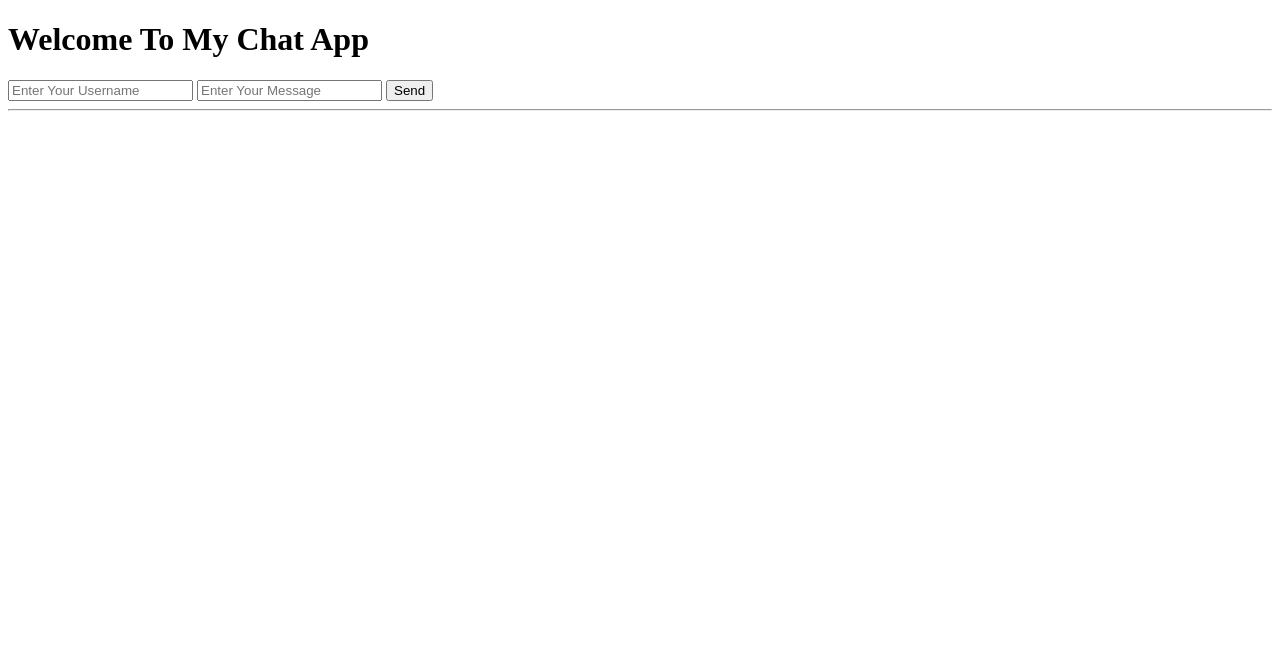
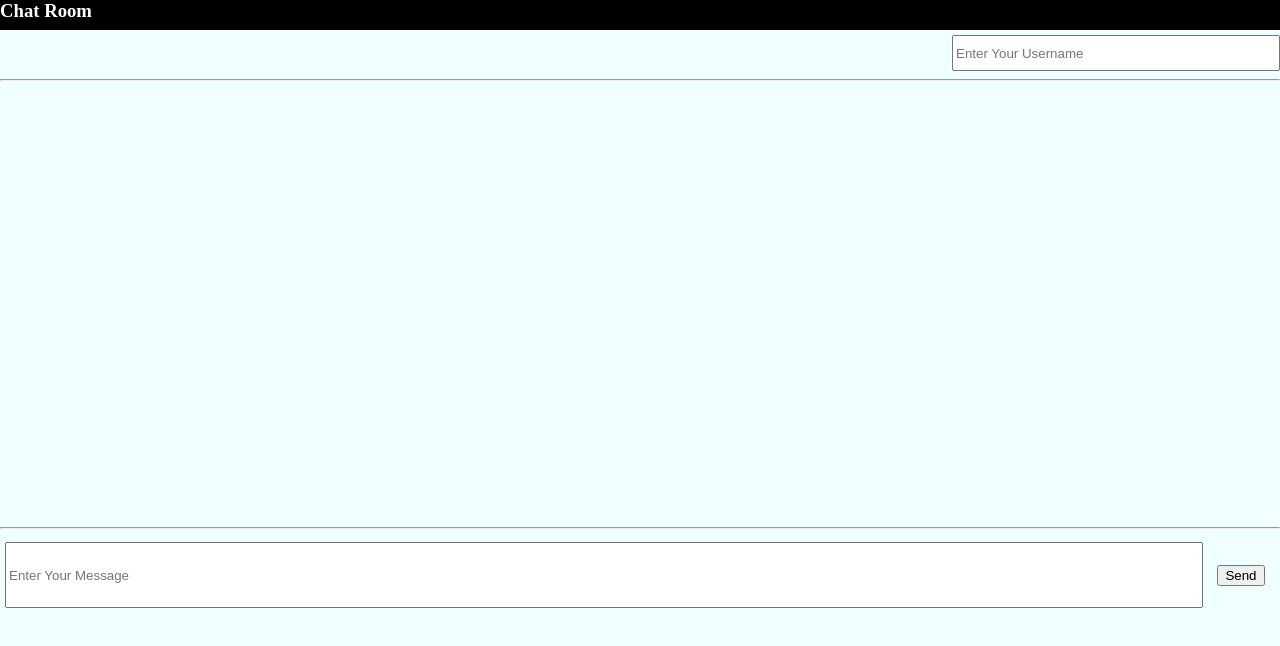
Before and after one commit to spandita46/nod-chat-app, a plain HTML site: page public/index.html in a window 1280 px wide. Drawn offline with nearby package versions, Linux system fonts and the light colour scheme; no server answers.

Commit message:
More styling

```diff
--- a/public/index.html
+++ b/public/index.html
@@ -6,21 +6,38 @@
     <meta name="viewport" content="width=device-width, initial-scale=1.0">
     <meta http-equiv="X-UA-Compatible" content="ie=edge">
     <title>My Chat App</title>
+    <link rel="stylesheet" href="styles/main.css" />
 </head>
 
 <body>
-    <h1>
-        Welcome To My Chat App
-    </h1>
-    <form id="message-form" onS>
-        <input name="user" type="text" placeholder="Enter Your Username" required  minlength="5" maxlength="8"/>
-        <input name="message" type="text" placeholder="Enter Your Message" required />
-        <button>Send</button>
-        <hr />
-        <ol id="message-box">
+    <div class="header">
+        <h3>
+            Chat Room
+        </h3>
+    </div>
+    <div class="content">
+        <form id="message-form">
+            <div class="userNameContent">
+                <input class="txtUser" name="user" type="text" placeholder="Enter Your Username" required minlength="5"
+                    maxlength="8" />
+            </div>
+            <hr />
+            <div class="lstMessages">
+                <ol id="message-box">
 
-        </ol>
-    </form>
+                </ol>
+            </div>
+            <hr />
+            <div>
+
+                <input name="message" type="text" placeholder="Enter Your Message" required class="txtMessage" />
+
+                <span class="txtField">
+                    <button>Send</button>
+                </span>
+            </div>
+        </form>
+    </div>
     <script src="js/lib/jquery.js"></script>
     <script src="socket.io/socket.io.js"></script>
     <script src="js/index.js"> </script>
--- /dev/null
+++ b/public/styles/main.css
@@ -0,0 +1,59 @@
+body {
+    background-color: azure;
+}
+
+ol,
+div,
+body,
+h1,
+h2,
+h3,
+h4,
+h5,
+h6 {
+    margin: 0;
+    padding: 0;
+}
+
+.header {
+    background-color: black;
+    color: white;
+    height: 30px;
+    margin-bottom: 5px;
+    vertical-align: -webkit-baseline-middle;
+}
+
+ol {
+    list-style: none;
+}
+
+
+
+ol li {
+    border-bottom: 2px dashed white;
+    margin:5px;
+}
+
+.userNameContent {
+    text-align: right;
+}
+
+.txtField {
+    margin: 5px;
+}
+
+.txtUser {
+    width: 25%;
+    height: 30px;
+}
+
+.txtMessage {
+    margin: 5px;
+    width: 93%;
+    height: 60px;
+}
+
+.lstMessages {
+    min-height: 430px;
+    height: "fit-content";
+}
```
